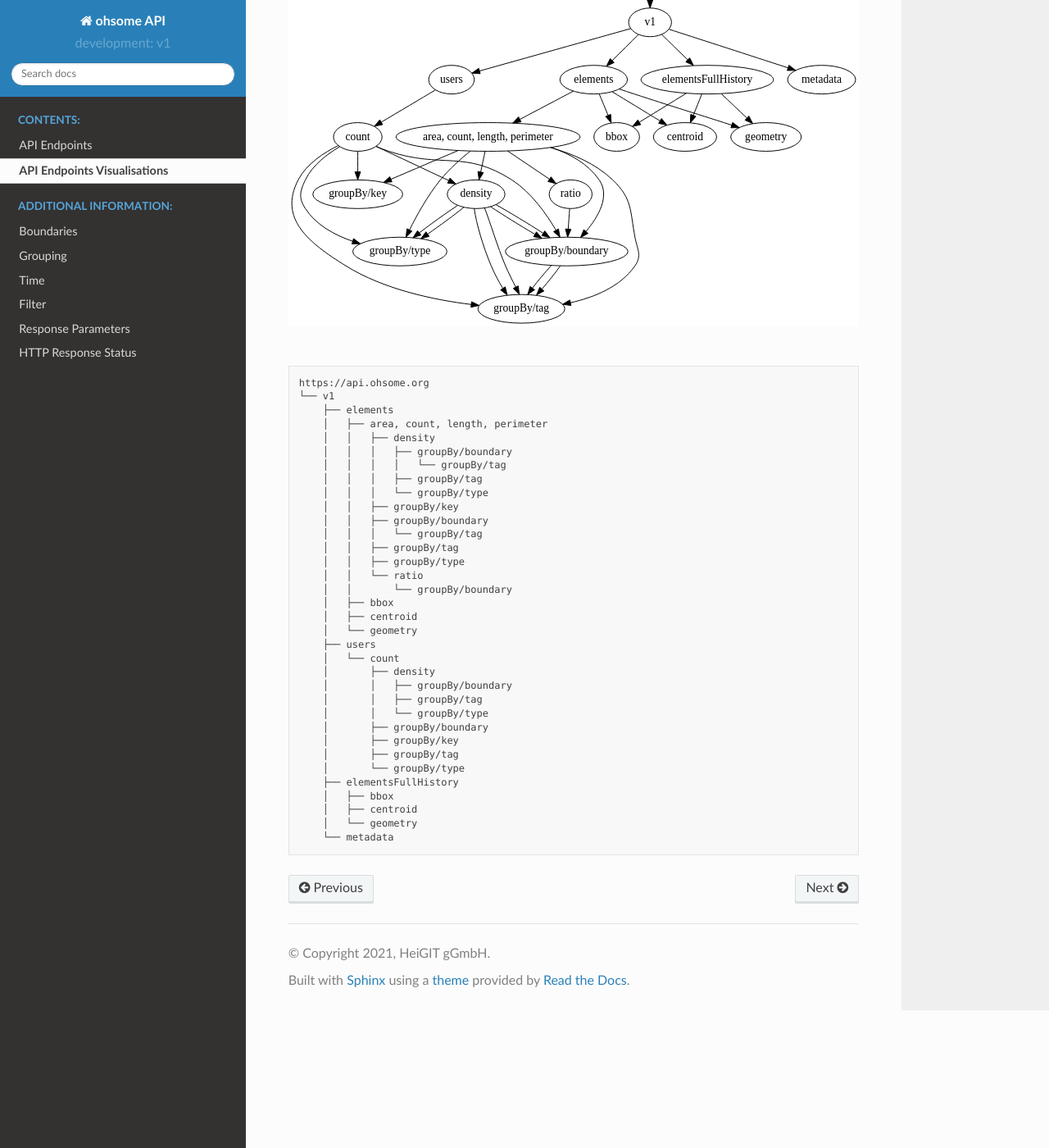
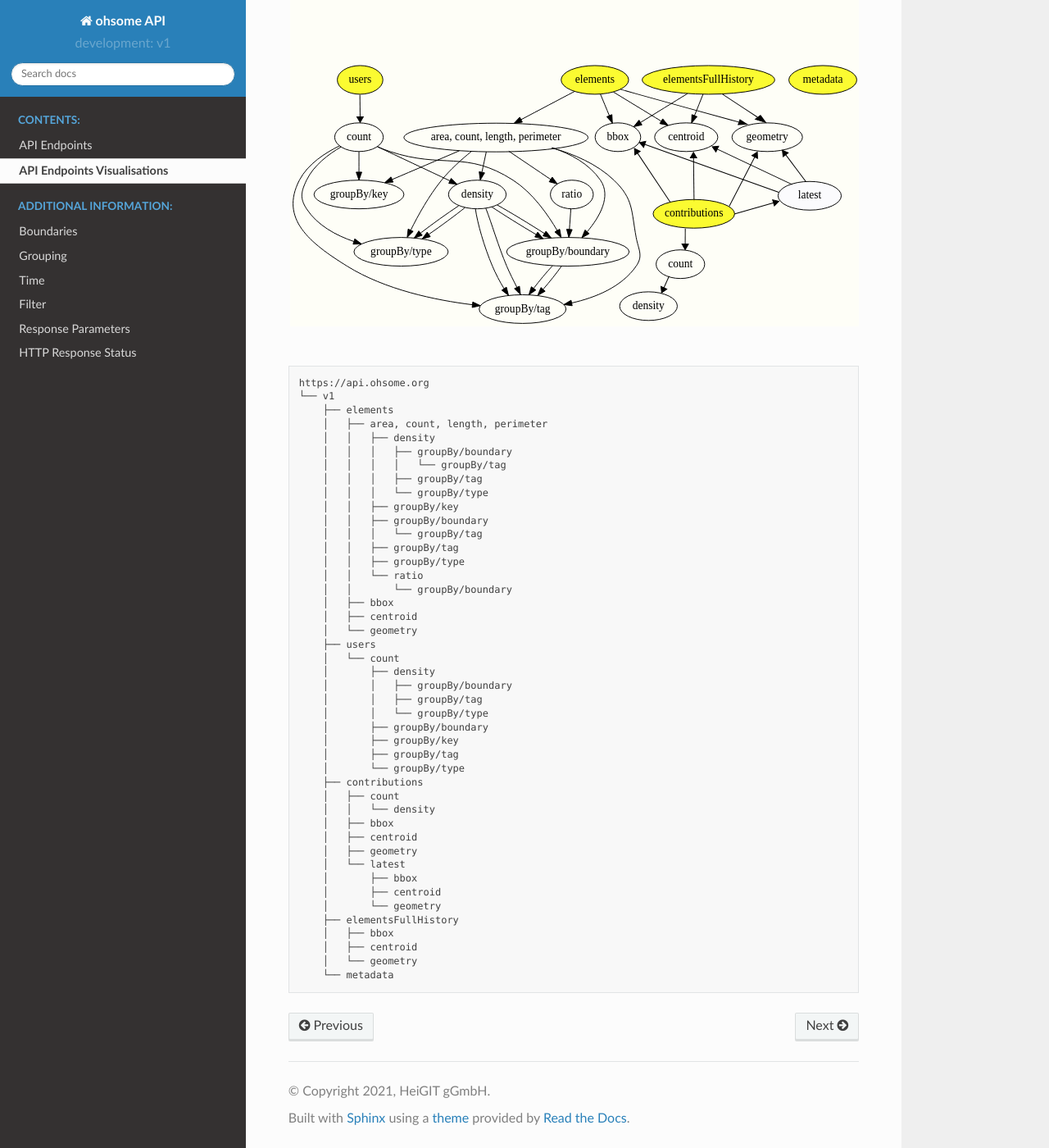
Before and after one commit to GIScience/ohsome-api, a Sphinx documentation site: the page built from docs/endpoint-visualisation.rst, in a window 1280 px wide and 1400 px high, scrolled down 224 px. Shown: the whole window at 82% size. Built offline with Sphinx 7.4.7 and the Read the Docs theme 2.0.0, drawn with Linux system fonts in a browser that asks for light colours.

Commit message:
chore: update endpoints visualization

```diff
--- a/docs/_static/ohsome-api-tree.txt
+++ b/docs/_static/ohsome-api-tree.txt
@@ -27,6 +27,16 @@
     │       ├── groupBy/key
     │       ├── groupBy/tag
     │       └── groupBy/type
+    ├── contributions
+    │   ├── count
+    │   │   └── density
+    │   ├── bbox
+    │   ├── centroid
+    │   ├── geometry
+    │   └── latest
+    │       ├── bbox
+    │       ├── centroid
+    │       └── geometry
     ├── elementsFullHistory
     │   ├── bbox
     │   ├── centroid
```
Also changed, not shown: docs/_static/ohsome-api-tree.svg.
